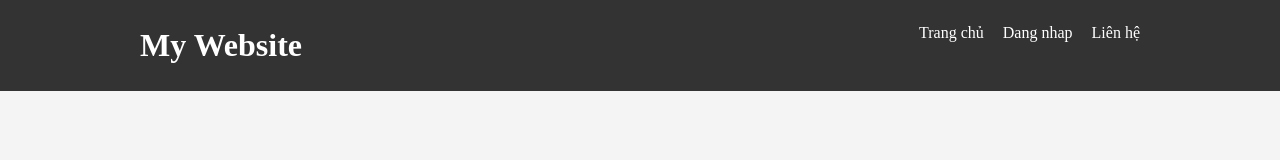
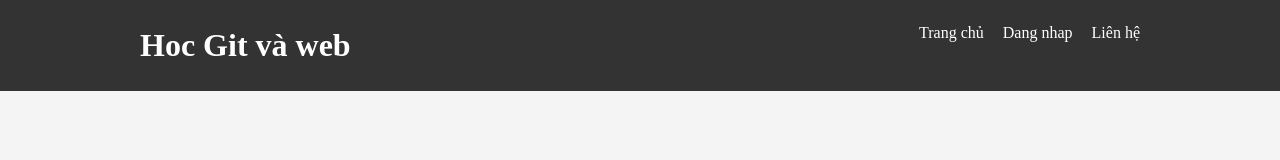
Before and after one commit to duytung203/Duytung, a plain HTML site: page index.html in a window 1280 px wide. Shown: the top 160 px of the page. Drawn offline with Linux system fonts and the light colour scheme.

Commit message:
update new

```diff
--- a/index.html
+++ b/index.html
@@ -9,7 +9,7 @@
 <body>
   <header>
     <div class="container">
-      <h1>My Website</h1>
+      <h1>Hoc Git và web</h1>
       <nav>
         <a href="index.html" target="_blank"> Trang chủ</a>
         <a href="login.html">Dang nhap</a>
```
